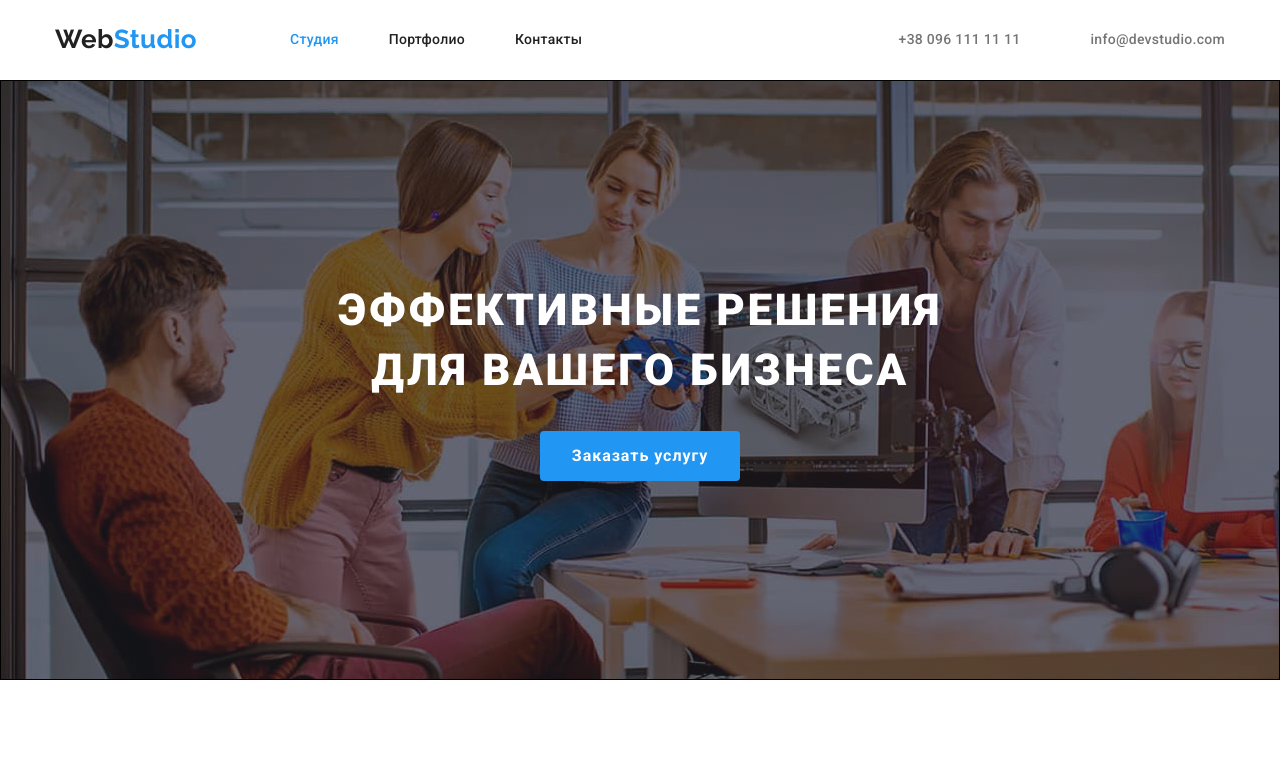
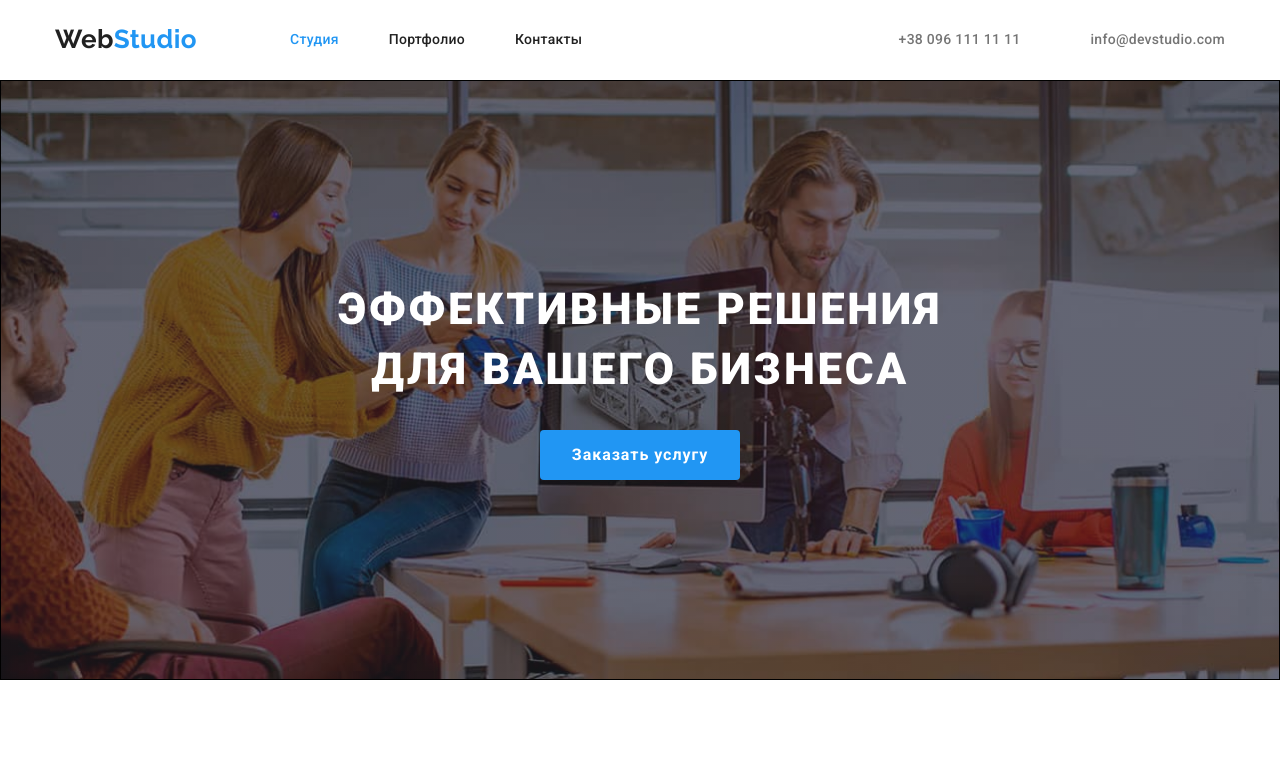
Before and after one commit to Snizhana-Mykhaylova/goit-markup-hw-04, a plain HTML site: page index.html in a window 1280 px wide. Shown: the top 771 px of the page. Drawn offline with Linux system fonts and the light colour scheme.

Commit message:
вносит правки

```diff
--- a/css/styles.css
+++ b/css/styles.css
@@ -101,6 +101,15 @@ img {
   letter-spacing: 0.03em;
 }
 
+.primary.button {
+  color: var(--secondary-text-color-button);
+  background-color: var(--secondary-bgc-button);
+  font-weight: 700;
+  font-size: 16px;
+  line-height: 1.87;
+  text-align: center;
+  letter-spacing: 0.06em;
+}
 .secondary.button {
   min-width: 73px;
   padding: 6px 22px;
@@ -119,16 +128,6 @@ img {
 .secondary.button:focus {
   color: var(--secondary-text-color-button);
   background-color: var(--secondary-bgc-button);
-}
-
-.primary.button {
-  color: var(--secondary-text-color-button);
-  background-color: var(--secondary-bgc-button);
-  font-weight: 700;
-  font-size: 16px;
-  line-height: 1.87;
-  text-align: center;
-  letter-spacing: 0.06em;
 }
 
 /* index.html */
@@ -224,31 +223,34 @@ img {
 
 /* Hero */
 .hero {
+  display: flex;
+  flex-direction: column;
+  justify-content: center;
+  align-items: center;
+
   margin-left: auto;
   margin-right: auto;
-  padding-top: 200px;
-  padding-bottom: 200px;
-
   max-width: 1600px;
-  max-height: 600px;
-
-  text-align: center;
+  height: 600px;
   border: 1px solid #000000;
 
+  background-color: var(--accent-bg-color);
   background-image: linear-gradient(
       to right,
       rgba(47, 48, 58, 0.4),
       rgba(47, 48, 58, 0.4)
     ),
     url(../img/background-image.jpg);
-
-  background-color: var(--accent-bg-color);
+  background-repeat: no-repeat;
+  background-size: cover;
+  background-position: center;
 }
 
 .hero-title {
   margin: auto;
+  margin-top: 0;
+  margin-bottom: 30px;
   max-width: 696px;
-  margin-bottom: 30px;
 
   color: var(--white-text-color);
   font-weight: 900;
@@ -581,6 +583,9 @@ footer .accent {
 }
 
 /* portfolio.html */
+.portfolio {
+  border-top: 1px solid #ececec;
+}
 .selector {
   justify-content: center;
   margin-bottom: 50px;
--- a/index.html
+++ b/index.html
@@ -52,10 +52,8 @@
     <main>
       <!--Герой-->
       <section class="hero">
-        <div class="conteiner">
-          <h1 class="hero-title">Эффективные решения для вашего бизнеса</h1>
-          <a class="primary button link" href="">Заказать услугу</a>
-        </div>
+        <h1 class="hero-title">Эффективные решения для вашего бизнеса</h1>
+        <a class="primary button link" href="">Заказать услугу</a>
       </section>
 
       <!--Преимущества-->
```
Also changed, not shown: portfolio.html (+2 -2 lines).
